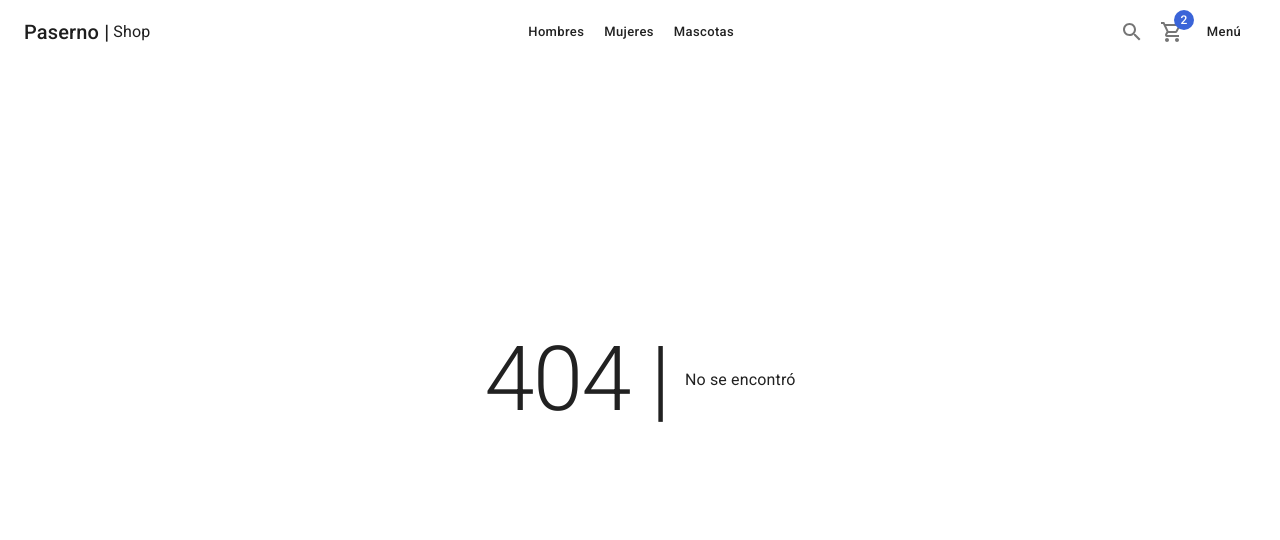
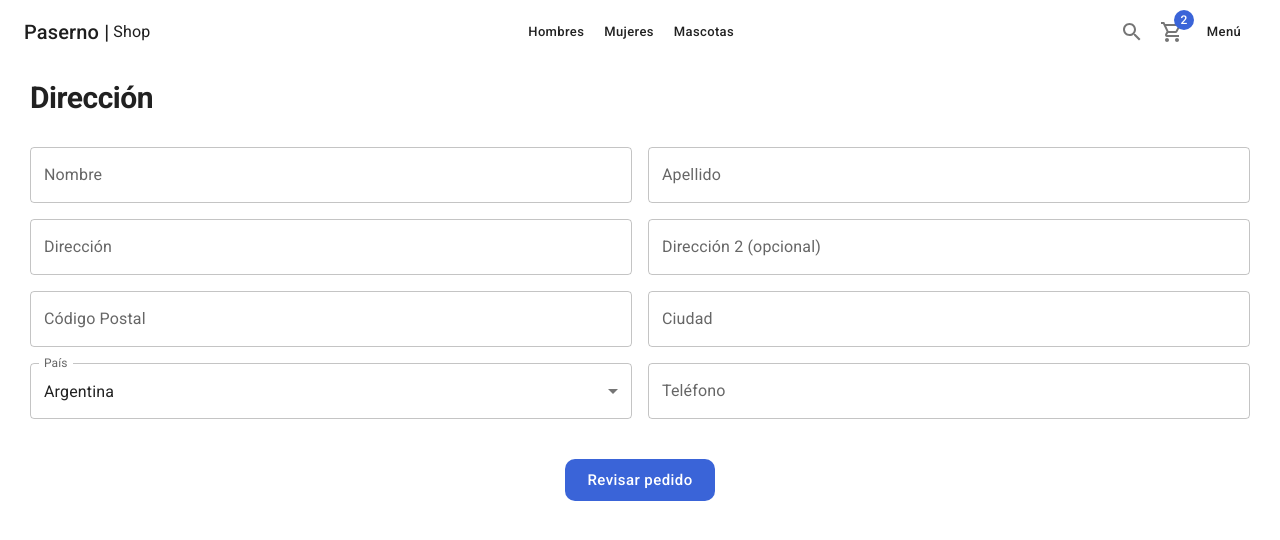
Before and after one commit to Paserno/paserno-shop, a Next.js app: page /checkout/address in a window 1280 px wide. Before the commit this address had no page. Shown: the top 540 px of the page. Built offline with nearby package versions, Linux system fonts and the light colour scheme.

Commit message:
Formulario direccion

```diff
--- /dev/null
+++ b/pages/checkout/address.tsx
@@ -0,0 +1,72 @@
+import {} from 'react';
+import { ShopLayout } from '../../components/layouts';
+import { Box, Button, FormControl, Grid, InputLabel, MenuItem, Select, TextField, Typography } from '@mui/material';
+
+const AddressPage = () => {
+  return (
+    <ShopLayout title='Dirección' pageDescription='Confirmar dirección del destino'>
+        <Typography variant='h1' component='h1'>Dirección</Typography>
+
+        <Grid container spacing={2} sx={{ marginTop: 2}}>
+            <Grid item xs={12} sm={6}>
+                <TextField label='Nombre' variant='outlined' fullWidth />
+            </Grid>
+            <Grid item xs={12} sm={6}>
+                <TextField label='Apellido' variant='outlined' fullWidth />
+            </Grid>
+            <Grid item xs={12} sm={6}>
+                <TextField label='Dirección' variant='outlined' fullWidth />
+            </Grid>
+            <Grid item xs={12} sm={6}>
+                <TextField label='Dirección 2 (opcional)' variant='outlined' fullWidth />
+            </Grid>
+            <Grid item xs={12} sm={6}>
+                <TextField label='Código Postal' variant='outlined' fullWidth />
+            </Grid>
+            <Grid item xs={12} sm={6}>
+                <TextField label='Ciudad' variant='outlined' fullWidth />
+            </Grid>
+            <Grid item xs={12} sm={6}>
+                <FormControl fullWidth>
+                    <InputLabel>País</InputLabel>
+                    <Select
+                        variant='outlined'
+                        label='País'
+                        value={1}
+                    >
+                        <MenuItem value={1}>Argentina</MenuItem>
+                        <MenuItem value={2}>Chile</MenuItem>
+                        <MenuItem value={3}>Perú</MenuItem>
+                        <MenuItem value={4}>Uruguay</MenuItem>
+                        <MenuItem value={5}>Bolivia</MenuItem>
+                    </Select>
+                </FormControl>
+            </Grid>
+            {/* <Grid item xs={12} sm={6}>
+                <FormControl fullWidth>
+                    <Select
+                        variant='filled'
+                        label='Sexo'
+                        value={2}
+                    >
+                        <MenuItem value={1}>Masculino</MenuItem>
+                        <MenuItem value={2}>Femenino</MenuItem>
+                    </Select>
+                </FormControl>
+            </Grid> */}
+            <Grid item xs={12} sm={6}>
+                <TextField label='Teléfono' variant='outlined' fullWidth />
+            </Grid>
+        </Grid>
+
+        <Box sx={{ marginTop: 5}} display='flex' justifyContent='center'>
+            <Button color="secondary" className="circular-btn" size='large'>
+                 Revisar pedido
+            </Button>
+        </Box>
+
+    </ShopLayout>
+  )
+}
+
+export default AddressPage
```
